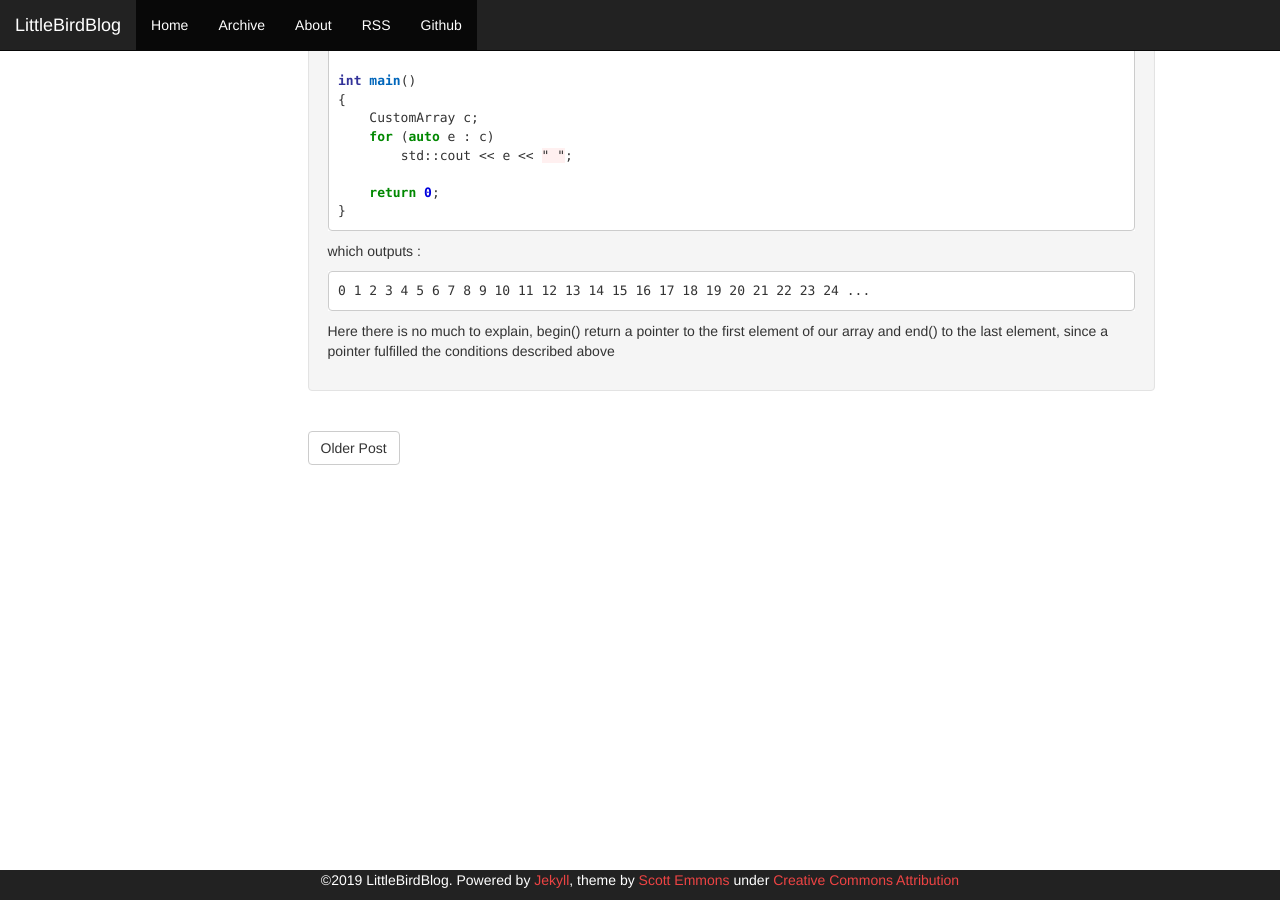
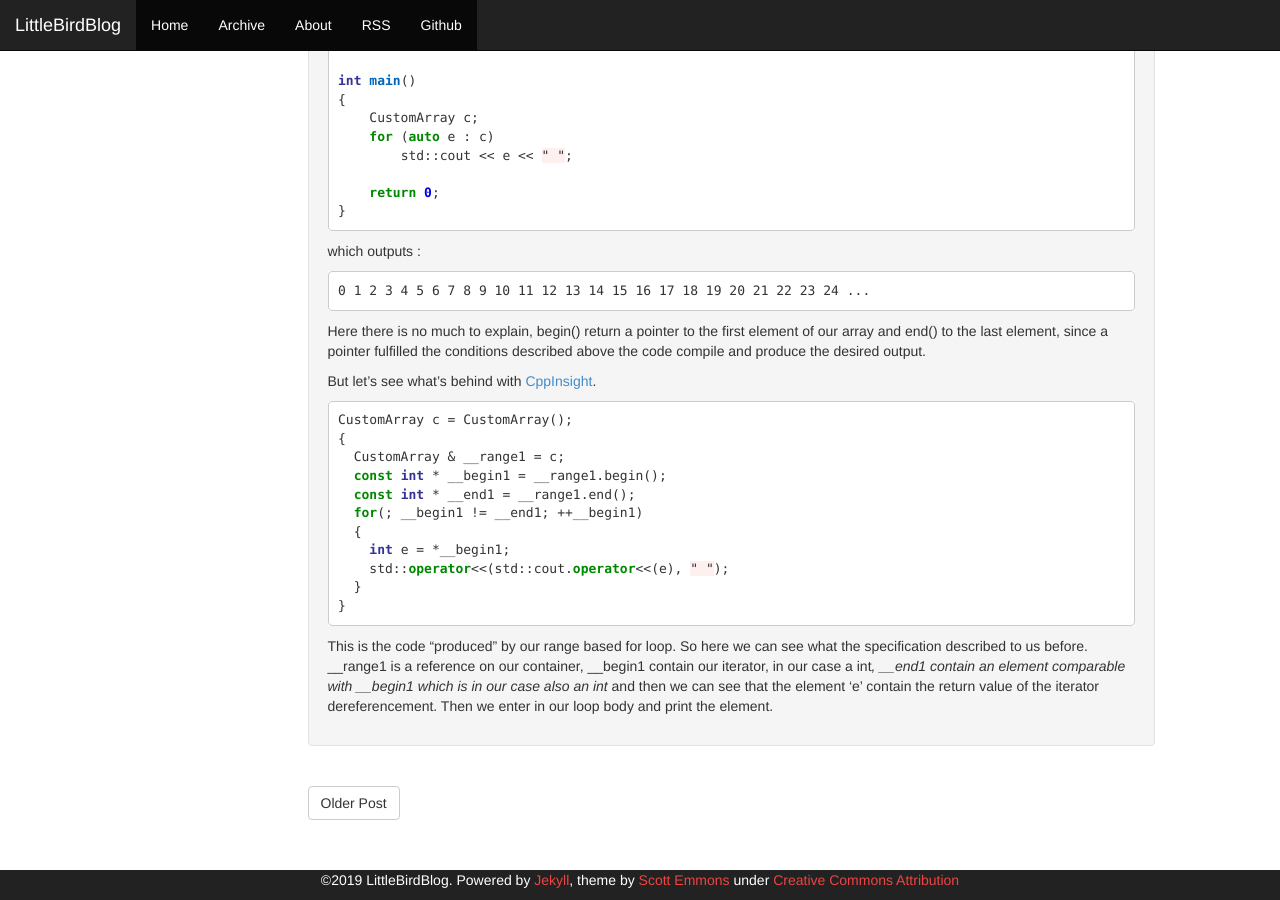
Before and after one commit to blackbird806/LittleBirdBlog, a Jekyll site: the page built from _posts/2019-08-20-Range-based-for-loop-on-user-types.md, in a window 1280 px wide and 900 px high, scrolled down 2478 px. Built offline with Jekyll 4.4.1, drawn with Linux system fonts in a browser that asks for light colours.

Commit message:
Wip for range post

````diff
--- a/_posts/2019-08-20-Range-based-for-loop-on-user-types.md
+++ b/_posts/2019-08-20-Range-based-for-loop-on-user-types.md
@@ -147,4 +147,23 @@ which outputs :
 0 1 2 3 4 5 6 7 8 9 10 11 12 13 14 15 16 17 18 19 20 21 22 23 24 ...
 ```
 
-Here there is no much to explain, begin() return a pointer to the first element of our array and end() to the last element, since a pointer fulfilled the conditions described above
+Here there is no much to explain, begin() return a pointer to the first element of our array and end() to the last element, since a pointer fulfilled the conditions described above the code compile and produce the desired output.
+
+But let's see what's behind with [CppInsight](https://cppinsights.io/).
+```cpp
+CustomArray c = CustomArray();
+{
+  CustomArray & __range1 = c;
+  const int * __begin1 = __range1.begin();
+  const int * __end1 = __range1.end();
+  for(; __begin1 != __end1; ++__begin1)
+  {
+    int e = *__begin1;
+    std::operator<<(std::cout.operator<<(e), " ");
+  }
+}
+```
+
+This is the code "produced" by our range based for loop. So here we can see what the specification described to us before.
+__range1 is a reference on our container, __begin1 contain our iterator, in our case a int*, __end1 contain an element comparable with __begin1 which is in our case also an int* and then we can see that the element 'e' contain the return value of the iterator dereferencement.
+Then we enter in our loop body and print the element.
````
